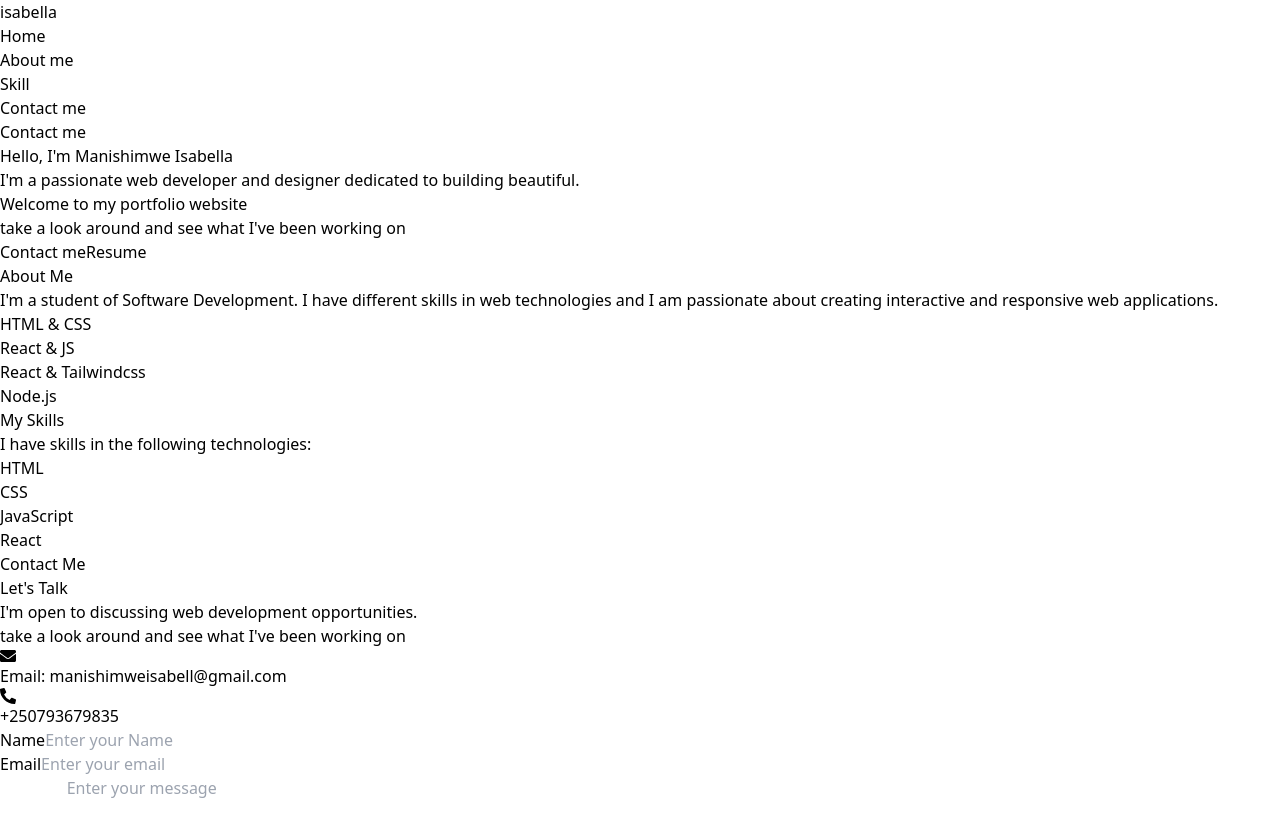
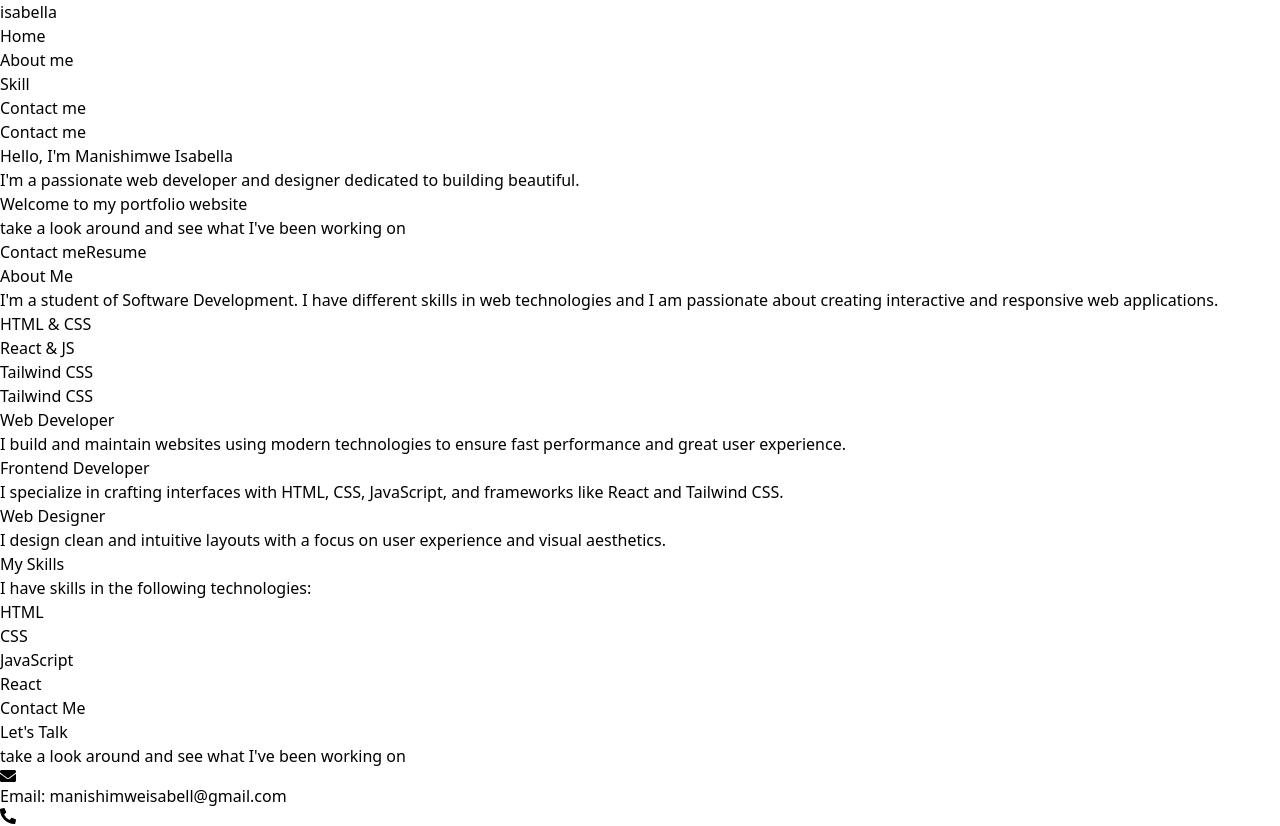
Before and after one commit to Manishimweisabella/portfolio-me, a React (Vite) app: page / in a window 1280 px wide. Shown: the top 826 px of the page. Built offline with nearby package versions, Linux system fonts and the light colour scheme.

Commit message:
my-portfolio

```diff
--- a/src/Components/About.jsx
+++ b/src/Components/About.jsx
@@ -2,56 +2,74 @@ import React from 'react'
 
 const About = () => {
   return (
-    <div className="py-4 px-6 bg-black h-screen" id="about">
+    <div className="py-4 px-6 bg-black h-auto" id="about">
       <h2 className="text-3xl font-semibold text-center mb-8 text-white">About Me</h2>
 
       <div className="flex flex-col md:flex-row items-center md:space-x-20">
         <div className="w-60 h-52 rounded bg-[url('/Image/Pic.png')] bg-cover bg-no-repeat mb-8 md:mb-0 mx-10"></div>
 
         <div className="max-w-md text-white">
-        <p className="text-center md:text-left">
+          <p className="text-center md:text-left mb-6">
             I'm a student of Software Development. I have different skills in web technologies
             and I am passionate about creating interactive and responsive web applications.
           </p>
-
-
-        <div className="mt-6 space-y-4">
+        <div className="space-y-4">
+            <div className="flex items-center gap-x-4">
+              <label className="w-2/12 text-white">HTML & CSS</label>
+              <div className="w-10/12 h-2.5 rounded-full bg-gray-700">
+                <div className="h-2.5 bg-gradient-to-r from-green-400 to-blue-500 w-[80%] rounded-full transition-transform duration-300 hover:scale-105"></div>
+              </div>
+            </div>
 
             <div className="flex items-center gap-x-4">
-            <label htmlFor="html-css" className="w-2/12 text-white">HTML & CSS</label>
+              <label className="w-2/12 text-white">React & JS</label>
               <div className="w-10/12 h-2.5 rounded-full bg-gray-700">
-              <div className="h-2.5 bg-gradient-to-r from-green-400 to-blue-500 w-[80%] transform transition-transform duration-300 hover:scale-105 rounded-full"></div>
+                <div className="h-2.5 bg-gradient-to-r from-green-400 to-blue-500 w-[50%] rounded-full transition-transform duration-300 hover:scale-105"></div>
               </div>
+            </div>
+
+            <div className="flex items-center gap-x-4">
+              <label className="w-2/12 text-white">Tailwind CSS</label>
+              <div className="w-10/12 h-2.5 rounded-full bg-gray-700">
+            <div className="h-2.5 bg-gradient-to-r from-green-400 to-blue-500 w-[70%] rounded-full transition-transform duration-300 hover:scale-105"></div>
               </div>
 
 
             <div className="flex items-center gap-x-4">
-            <label htmlFor="react-js" className="w-2/12 text-white">React & JS</label>
-            <div className="w-10/12 h-2.5 rounded-full bg-gray-700">
-              <div className="h-2.5 bg-gradient-to-r from-green-400 to-blue-500 w-[50%] transform transition-transform duration-300 hover:scale-105 rounded-full"></div>
+            <label className="w-2/12 text-white">Tailwind CSS</label>
+              <div className="w5 rounded-full bg-gray-700">
+              <div className="h-2.5 bg-gradient-to-r from-green-400 to-blue-500 w-[40%] rounded-full transition-transform duration-300 hover:scale-105"></div>
+              </div>
+            </div>
+          </div>
+          <div className=" flex flex-cols-1 md:grid-cols-3 gap-4">
+  <div className="bg-gray-800 p-4 rounded">
+    <h3 className="text-xl font-semibold text-blue-400">Web Developer</h3>
+    <p className="text-sm text-gray-300">
+      I build and maintain websites using modern technologies to ensure fast performance and great user experience.
+    </p>
+  </div>
+
+  <div className="bg-gray-800 p-4 rounded">
+    <h3 className="text-xl font-semibold text-blue-400">Frontend Developer</h3>
+    <p className="text-sm text-gray-300">
+      I specialize in crafting interfaces with HTML, CSS, JavaScript, and frameworks like React and Tailwind CSS.
+    </p>
   </div>
   </div>
 
-          <div className="flex items-center gap-x-4">
-            <label htmlFor="react-Tailwindcss" className="w-2/12 text-white">React & Tailwindcss</label>
-            <div className="w-10/12 h-2.5 rounded-full bg-gray-700">
-              <div className="h-2.5 bg-gradient-to-r from-green-400 to-blue-500 w-[70%] transform transition-transform duration-300 hover:scale-105 rounded-full"></div>
-            </div>
-            </div>
-            <div className='flex items-center gap-x-4'>
-              <label htmlFor='Node.js' className='w-2/12 text-white'>Node.js</label>
-              <div className='w-10/12 h-2.5 rounded-full bg-slate-700'>
-              <div className="h-2.5 bg-gradient-to-r from-green-400 to-blue-500 w-[40%] transform transition-transform duration-300 hover:scale-105 rounded-full"></div>
-            </div>
-
+  <div className="bg-gray-800 p-4 rounded">
+    <h3 className="text-xl font-semibold text-blue-400">Web Designer</h3>
+    <p className="text-sm text-gray-300">
+      I design clean and intuitive layouts with a focus on user experience and visual aesthetics.
+    </p>
   </div>
 </div>
 </div>
 </div>
 </div>
 
-
   )
 }
 
-export default About
+export default About;
--- a/src/Components/Contact.jsx
+++ b/src/Components/Contact.jsx
@@ -37,8 +37,7 @@ const Contact = () => {
         <div className="flex-1">
           <h3 className="text-xl font-semibold">Let's Talk</h3>
           <p className="mt-2">
-            I'm open to discussing web development opportunities.
-            <p>take a look around and see what I've been working on</p>
+          <p>take a look around and see what I've been working on</p>
           </p>
 
           <div className="mt-4 space-y-4">
@@ -106,4 +105,4 @@ const Contact = () => {
   )
 }
 
-export default Contact
+export default Contact;;
```
Lines whose indentation alone changed are shown as unchanged.
